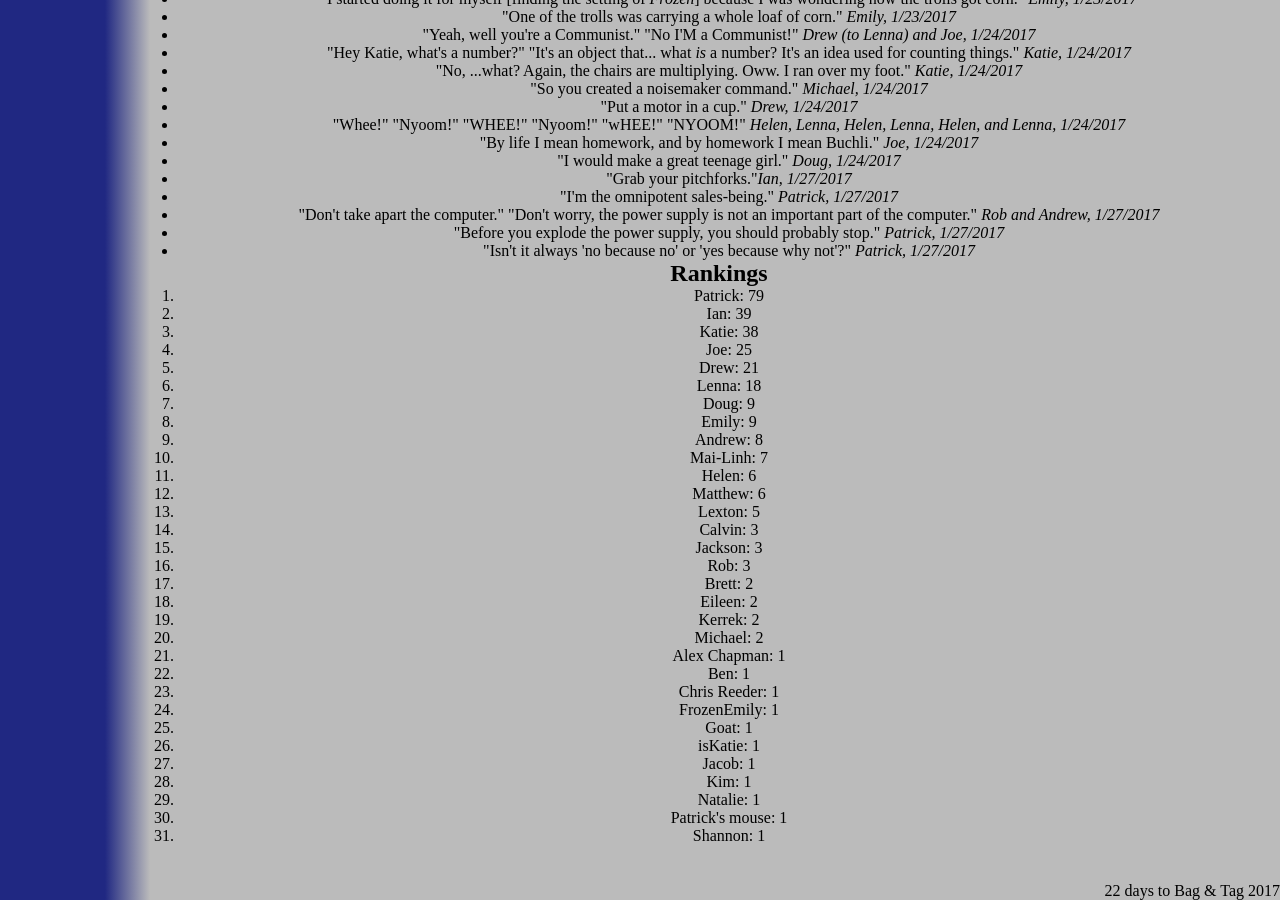
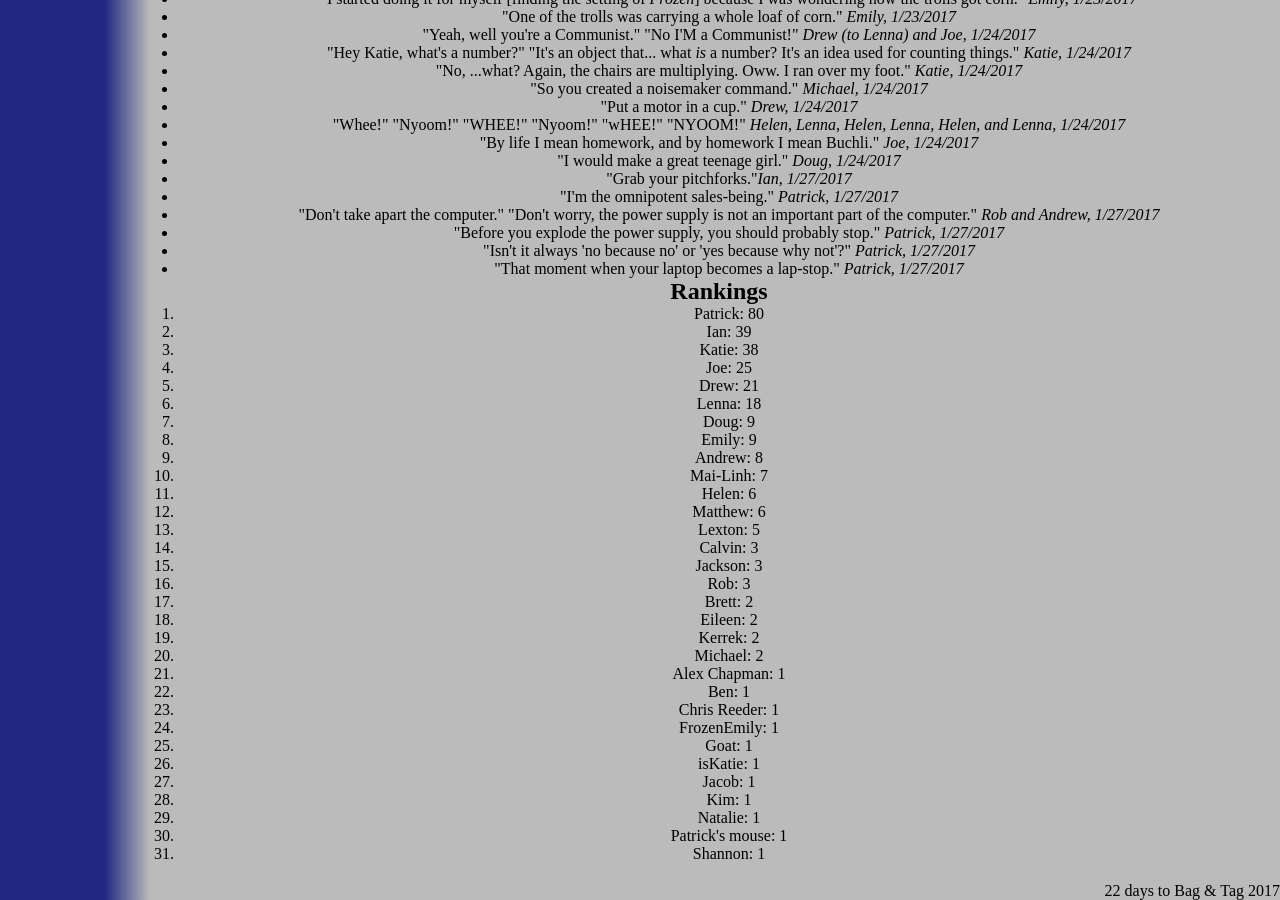
Before and after one commit to katiebugmoon/FRC4131.github.io, a Jekyll site: the page built from media/2017/quotes.html, in a window 1280 px wide and 900 px high, scrolled down 3986 px. Built offline with Jekyll 4.4.1, drawn with Linux system fonts in a browser that asks for light colours; nearby versions of some CDN libraries.

Commit message:
Update quotes.html

```diff
--- a/media/2017/quotes.html
+++ b/media/2017/quotes.html
@@ -228,6 +228,7 @@ title: Build Season 2017 Quotes
 	<li>"Don't take apart the computer." "Don't worry, the power supply is not an important part of the computer." <i>Rob and Andrew, 1/27/2017</i></li>
 	<li>"Before you explode the power supply, you should probably stop." <i>Patrick, 1/27/2017</i></li>
 	<li>"Isn't it always 'no because no' or 'yes because why not'?" <i>Patrick, 1/27/2017</i></li>
+	<li>"That moment when your laptop becomes a lap-stop." <i>Patrick, 1/27/2017</i></li>
 </ul>
 <h2>Rankings</h2>
 <ol id='rankings'></ol>
```
